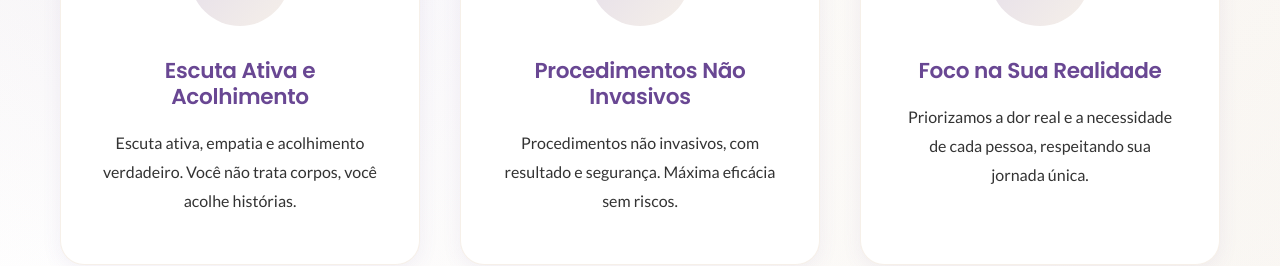
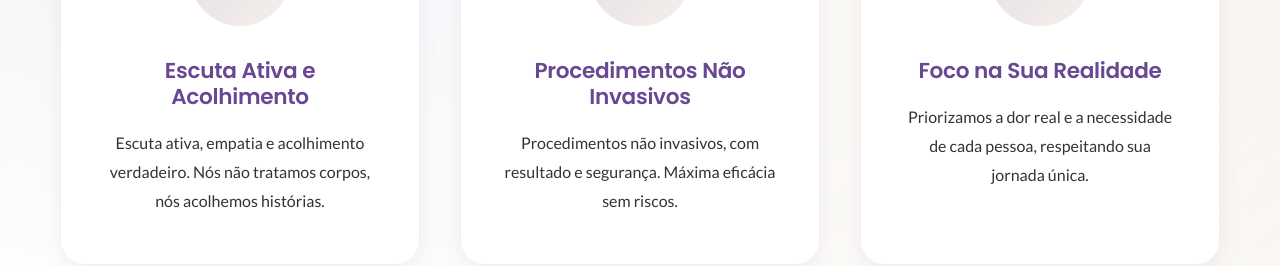
Before and after one commit to bitocean-tech/lamurie-clinic-landing-page, a plain HTML site: page index.html in a window 1280 px wide. Shown: the part 1680-1946 px from the top of the page. Drawn offline with nearby package versions, Linux system fonts and the light colour scheme; a web font is replaced by a local one.

Commit message:
Alterações de texto

```diff
--- a/index.html
+++ b/index.html
@@ -417,8 +417,8 @@
             </div>
             <h3>Escuta Ativa e Acolhimento</h3>
             <p>
-              Escuta ativa, empatia e acolhimento verdadeiro. Você não trata
-              corpos, você acolhe histórias.
+              Escuta ativa, empatia e acolhimento verdadeiro. Nós não tratamos
+              corpos, nós acolhemos histórias.
             </p>
             <div class="card-shine"></div>
           </div>
```
